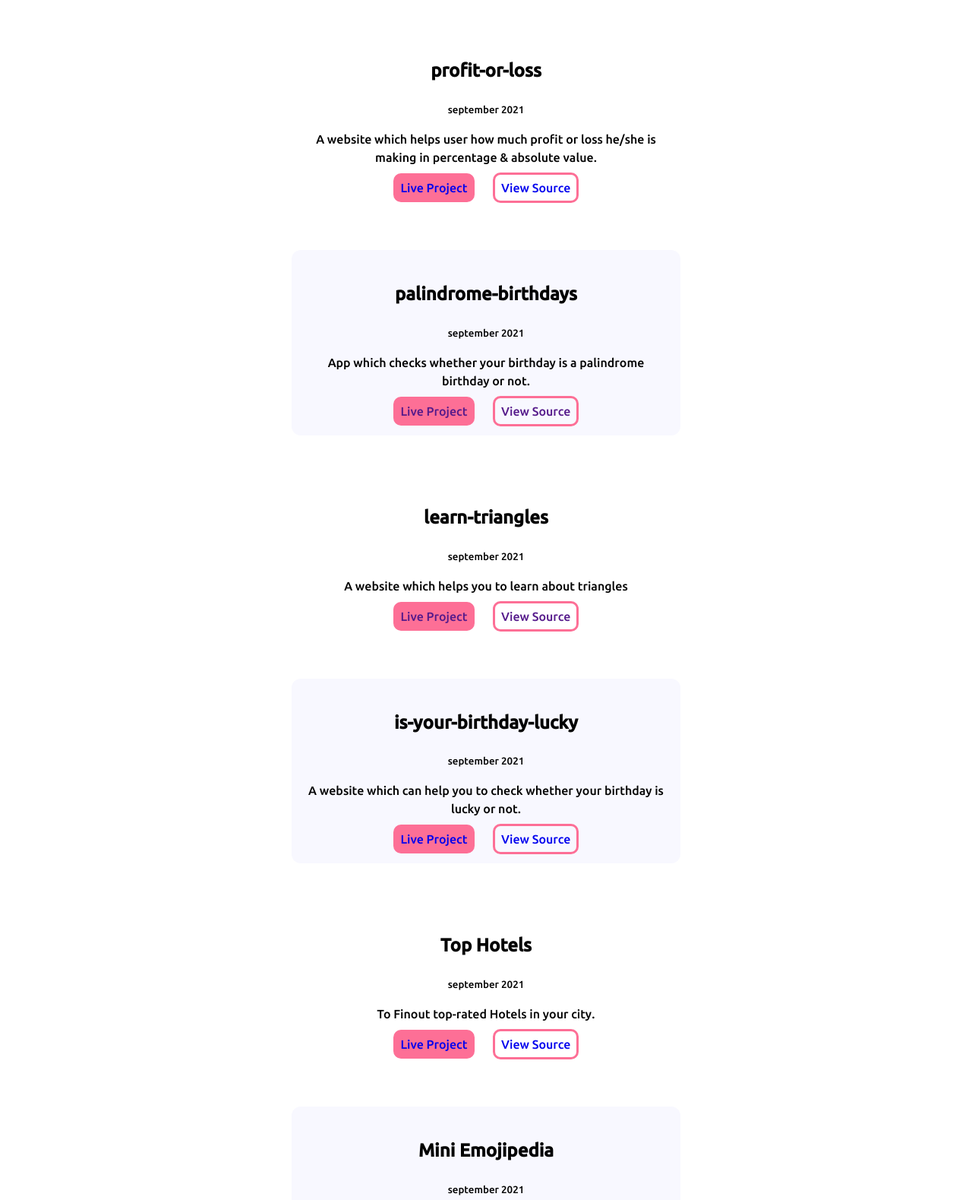
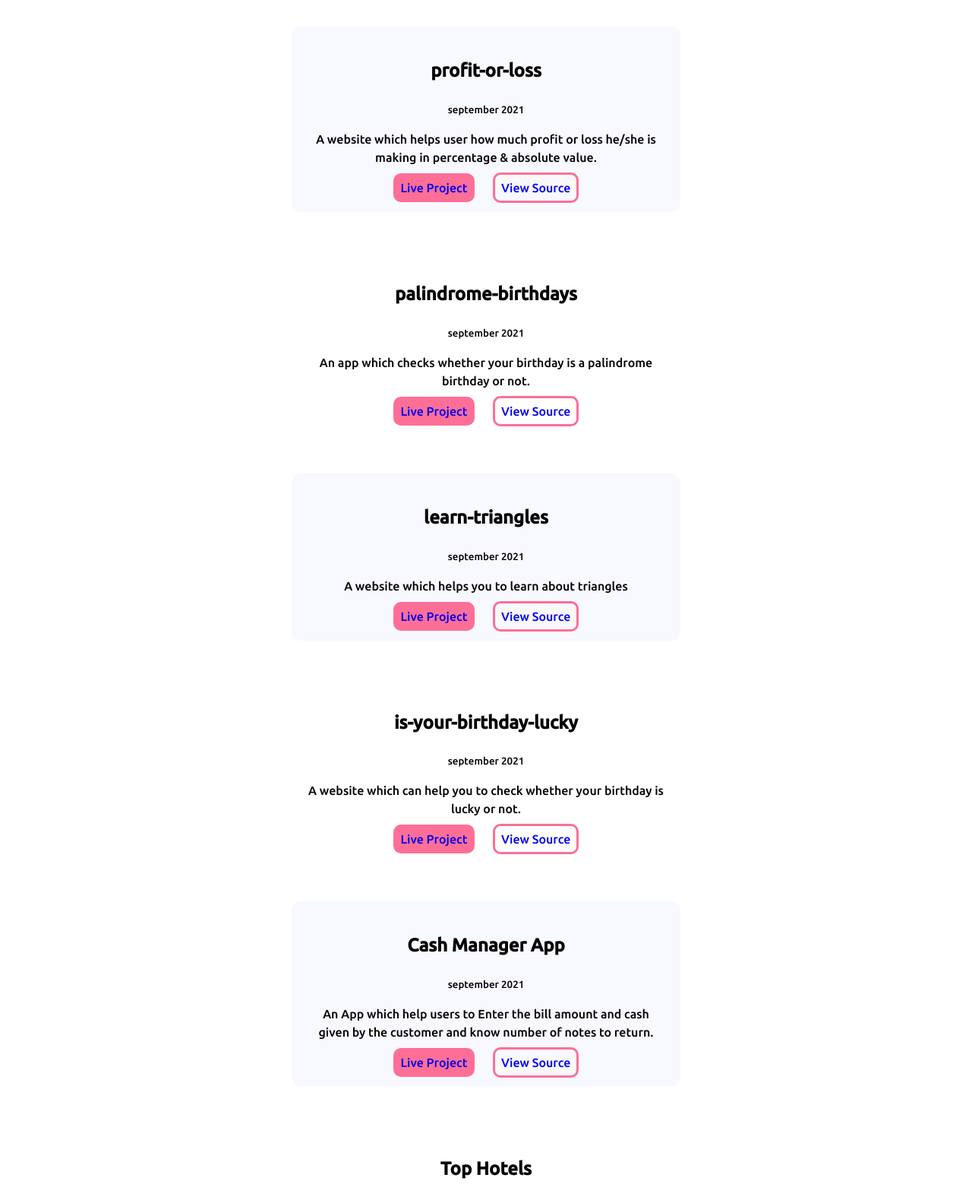
Before and after one commit to Ansh57/Portfolio, a plain HTML site: page projects.html in a window 1280 px wide. Shown: the part 219-1798 px from the top of the page at 76% size. Drawn offline with Linux system fonts and the light colour scheme.

Commit message:
fix-some-projects-links

```diff
--- a/projects.html
+++ b/projects.html
@@ -34,37 +34,45 @@
     <section>
         <header>
 
-            <h1 class="header">See my <span>codes</span></h1>
+            <h1 class="header">See my <span>Projects</span></h1>
         </header>
     </section>
-    <section id="projects">
+    <section id="blogs">
         <h2>profit-or-loss</h2>
         <small>september 2021</small>
         <p>A website which helps user how much profit or loss he/she is making in percentage & absolute value.</p>
         <a class="primary-btn" href="https://anshprofit-loss.netlify.app/">Live Project</a>
         <a class="blog-btn" href="https://github.com/Ansh57/profit-loss">View Source</a>
     </section>
-    <section id="blogs">
+    <section id="projects">
         <h2>palindrome-birthdays</h2>
         <small>september 2021</small>
-        <p>App which checks whether your birthday is a palindrome birthday or not.</p>
-        <a class="primary-btn" href="">Live Project</a>
-        <a class="blog-btn" href="">View Source</a>
+        <p>An app which checks whether your birthday is a palindrome birthday or not.</p>
+        <a class="primary-btn" href="https://ansh-birthdate-palindrome.netlify.app">Live Project</a>
+        <a class="blog-btn" href="https://github.com/Ansh57/birthdate-palindrome">View Source</a>
     </section>
-    <section id="projects">
+    <section id="blogs">
         <h2>learn-triangles</h2>
         <small>september 2021</small>
         <p>A website which helps you to learn about triangles</p>
-        <a class="primary-btn" href="">Live Project</a>
-        <a class="blog-btn" href="">View Source</a>
+        <a class="primary-btn" href="https://ansh-fun-with-triangles.netlify.app">Live Project</a>
+        <a class="blog-btn" href="https://github.com/Ansh57/fun-with-triangles">View Source</a>
     </section>
-    <section id="blogs">
+    <section id="projects">
         <h2>is-your-birthday-lucky</h2>
         <small>september 2021</small>
         <p>A website which can help you to check whether your birthday is lucky or not.</p>
         <a class="primary-btn" href="https://ansh57.github.io/lucky-birth/">Live Project</a>
         <a class="blog-btn" href="https://github.com/Ansh57/lucky-birth">View Source</a>
     </section>
+    <section id="blogs">
+        <h2>Cash Manager App</h2>
+        <small>september 2021</small>
+        <p>An App which help users to Enter the bill amount and cash given by the customer and know number of notes to return.</p>
+        <a class="primary-btn" href="https://ansh-cash-manager-app.netlify.app">Live Project</a>
+        <a class="blog-btn" href="https://github.com/Ansh57/Cash-Register-app">View Source</a>
+    </section>
+
 <section id="projects">
         <h2>Top Hotels</h2>
         <small>september 2021</small>
@@ -116,13 +124,13 @@
         <ul>
             <h3>Social media</h3>
             <li class="nav-list">
-                <a class="nav-link" href="https://github.com/Ansh57"><img src="https://cdn-icons-png.flaticon.com/512/733/733553.png" width="20px" height="20px"></a>
+                <a class="nav-link" href="https://github.com/Ansh57"><img src="https://cdn-icons-png.flaticon.com/512/733/733553.png" width="30px" height="30px"></a>
             </li>
             <li class="nav-list">
-                <a class="nav-link" href="https://twitter.com/AnshTri97339071"><img src="https://cdn-icons-png.flaticon.com/512/733/733579.png" width="20px" height="20px"></a>
+                <a class="nav-link" href="https://twitter.com/AnshTri97339071"><img src="https://cdn-icons-png.flaticon.com/512/733/733579.png" width="30px" height="30px"></a>
             </li>
             <li class="nav-list">
-                <a class="nav-link" href="https://www.linkedin.com/in/ansh-tripathi-2505b4169"><img src="https://cdn-icons-png.flaticon.com/512/1409/1409945.png" width="20px" height="20px"></a>
+                <a class="nav-link" href="https://www.linkedin.com/in/ansh-tripathi-2505b4169"><img src="https://cdn-icons-png.flaticon.com/512/1409/1409945.png" width="30px" height="30px"></a>
             </li>
         </ul>
     </footer>
```
